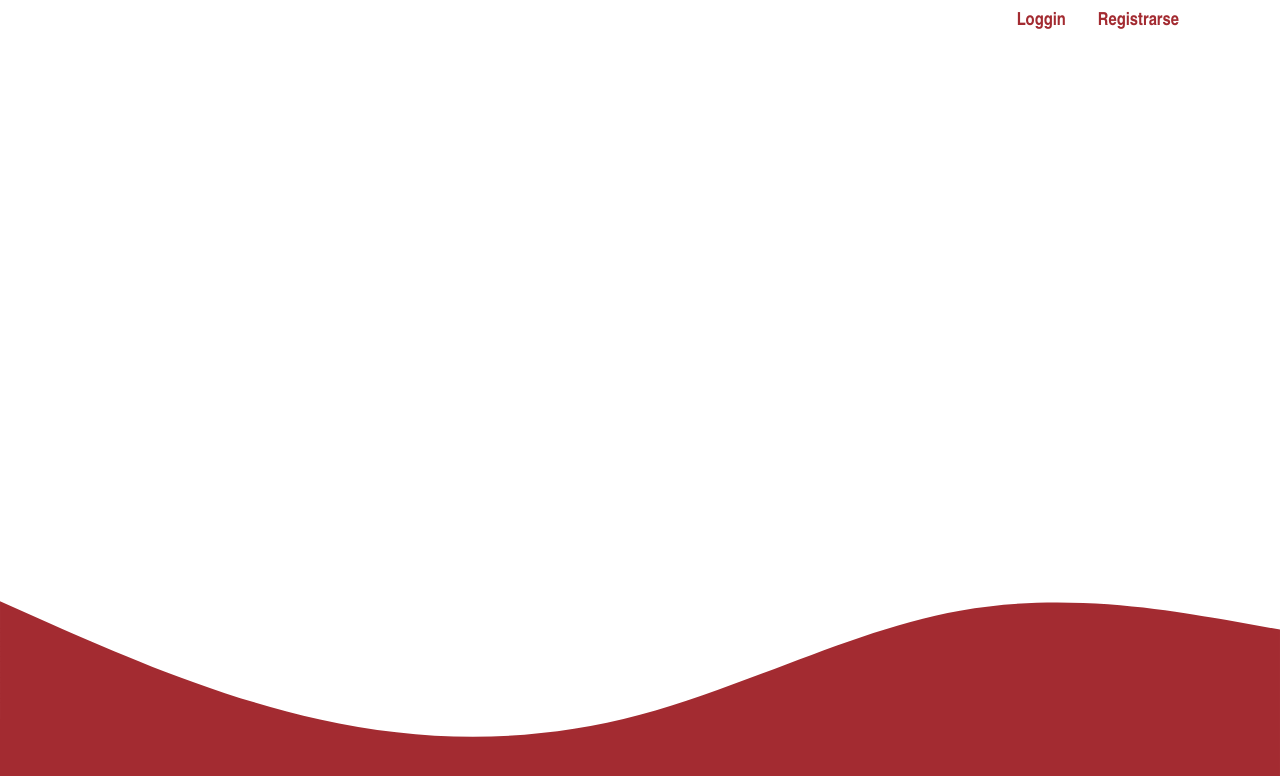
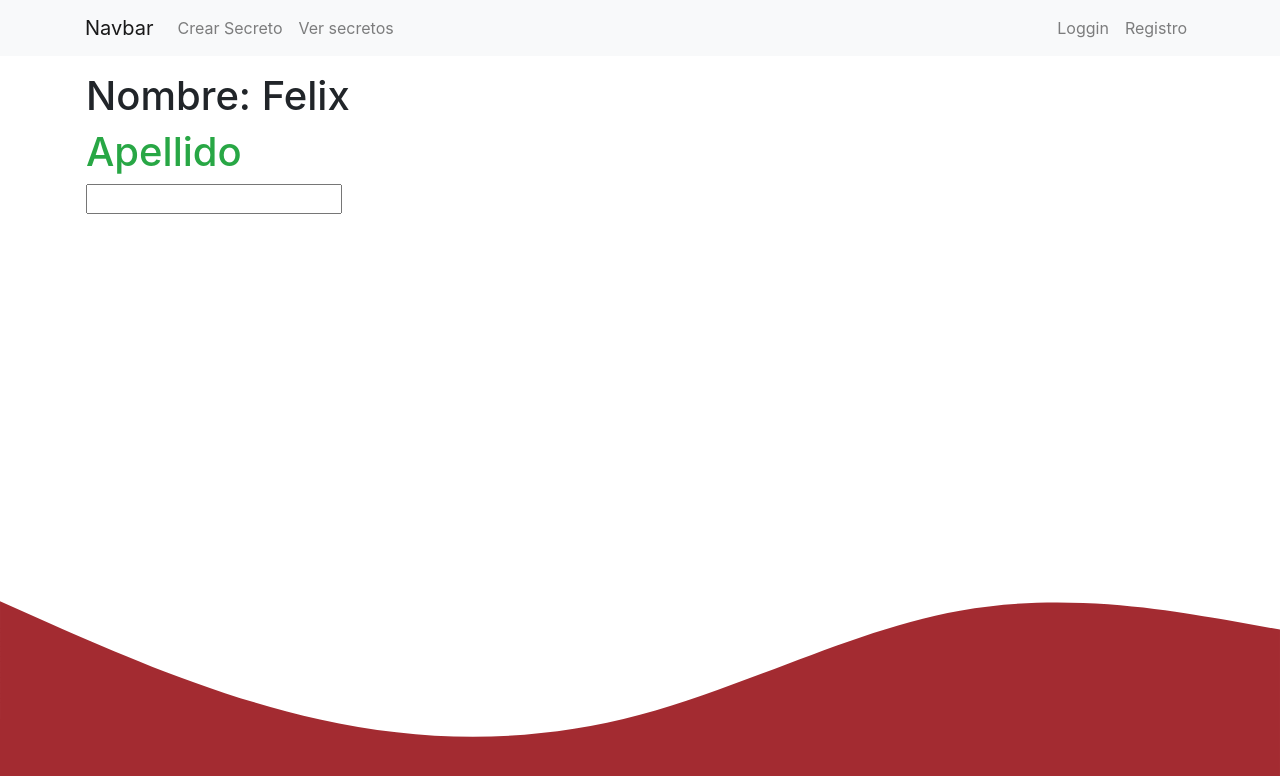
Before and after one commit to FelixJose28/TareaAppSecretos, an Angular app: page /todosecretos in a window 1280 px wide. Before the commit this address led to /. Shown: the top 776 px of the page. Built offline with nearby package versions, Linux system fonts and the light colour scheme.

Commit message:
navbar arreglado

```diff
--- a/src/app/app-routing.module.ts
+++ b/src/app/app-routing.module.ts
@@ -5,6 +5,7 @@ import { RegistroComponent } from './components/registro/registro.component';
 import { ModificardatosusuarioComponent } from './components/modificardatosusuario/modificardatosusuario.component';
 import { CambiarclaveComponent } from './components/cambiarclave/cambiarclave.component';
 import { RegistrarsecretoComponent } from './components/registrarsecreto/registrarsecreto.component';
+import { TodosecretosComponent } from './components/todosecretos/todosecretos.component';
 
 const routes: Routes = [
 {
@@ -30,6 +31,10 @@ const routes: Routes = [
 {
   path: 'registrarsecreto',
   component: RegistrarsecretoComponent
+},
+{
+  path: 'todosecretos',
+  component: TodosecretosComponent
 }
 ];
 
--- a/src/app/app.component.html
+++ b/src/app/app.component.html
@@ -6,29 +6,34 @@
     <title>SecretApp7</title>
   </head>
   <body>
-    <div class="container">
-      <div class="container mx-auto px-0">
-        <ul class="nav justify-content-end">
-          <li class="nav-item bg-primario">
-            <a class="nav-link active tRegistrar" routerLink="loggin">
-              Loggin
-            </a>
-          </li>
-          <li class="nav-item  bg-secundario">
-            <a class="nav-link tRegistrar" routerLink="registro" >
-              Registrarse
-            </a>
+    <nav class="navbar navbar-expand-lg navbar-light bg-light">
+      <div class="container">
+        <a class="navbar-brand" routerLink="loggin">Navbar</a>
+        <div class="collapse navbar-collapse" id="navbarNav">
+          <ul class="navbar-nav ">
+            <li class="nav-item">
+              <a class="nav-link" href="#" routerLinkActive="active">Crear Secreto</a>
+            </li>
+            <li class="nav-item">
+              <a class="nav-link" href="#" routerLinkActive="active">Ver secretos</a>
+            </li>
+          </ul>
+          <ul class="navbar-nav ml-auto">
+            <li class="nav-item">
+              <a class="nav-link" routerLink="loggin" routerLinkActive="active">Loggin</a>
+            </li>
+            <li class="nav-item">
+              <a class="nav-link" routerLink="registro" routerLinkActive="active">Registro</a>
+            </li>
+          </ul>
+        </div>
+      </div>
+    </nav>
 
-          </li>
-
-
-        </ul>
-
-      </div>
-      <div class="p-3">
+      <div class="container p-3">
         <router-outlet></router-outlet>
       </div>
-    </div>
+
 
   </body>
 </html>
--- a/src/app/components/todosecretos/todosecretos.component.html
+++ b/src/app/components/todosecretos/todosecretos.component.html
@@ -1 +1,3 @@
-<p>todosecretos works!</p>
+<h1>Nombre: {{getNombre()}}</h1>
+<h1 class= {{col}}>Apellido </h1>
+<input type="text" (keyup.q) = "keyUpMethod()">
--- a/src/app/components/todosecretos/todosecretos.component.ts
+++ b/src/app/components/todosecretos/todosecretos.component.ts
@@ -11,5 +11,13 @@ export class TodosecretosComponent implements OnInit {
 
   ngOnInit(): void {
   }
+  nombre = 'Felix'
+  getNombre(){
+    return this.nombre
+  }
+  col = 'text-success'
+  keyUpMethod(){
+      console.log('Presiono enter')
+  }
 
 }
```
